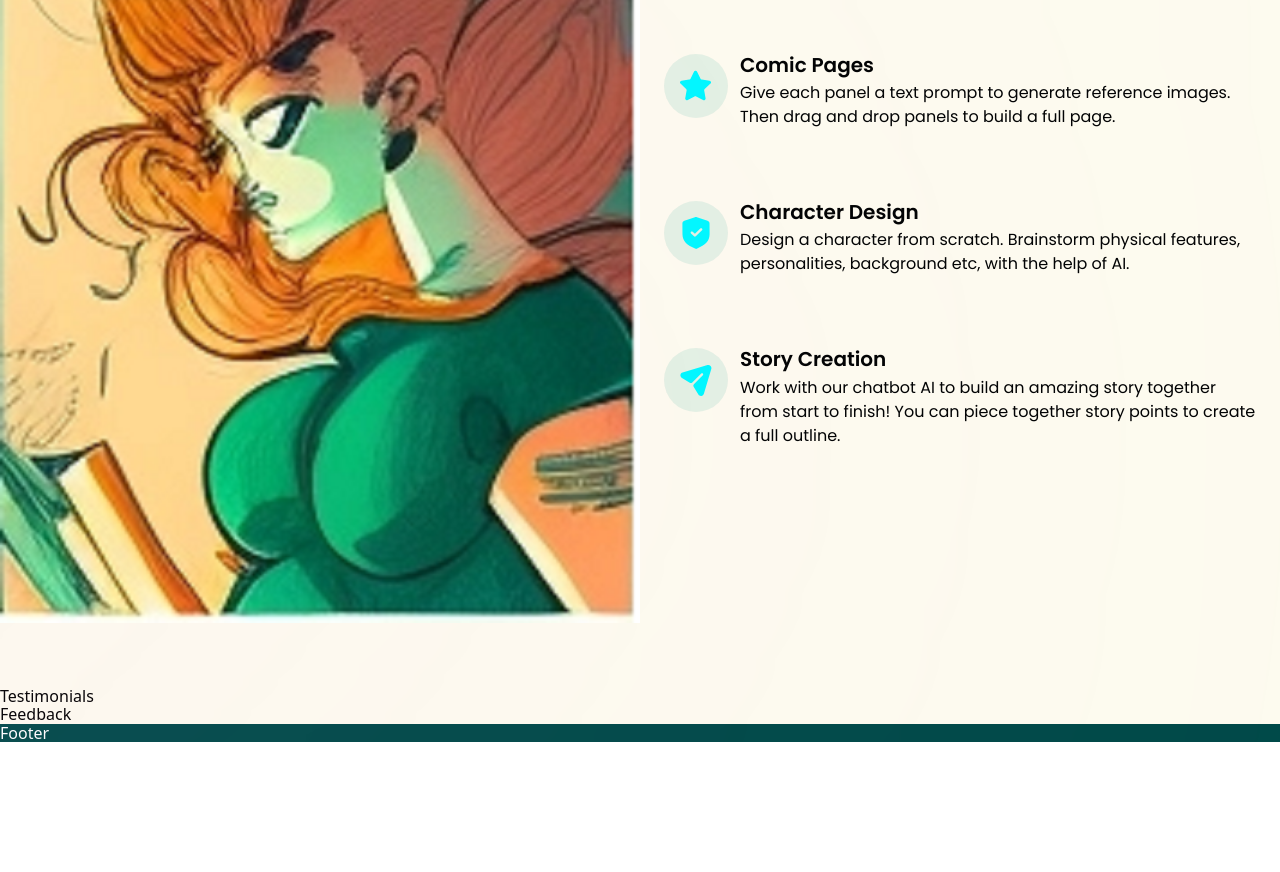
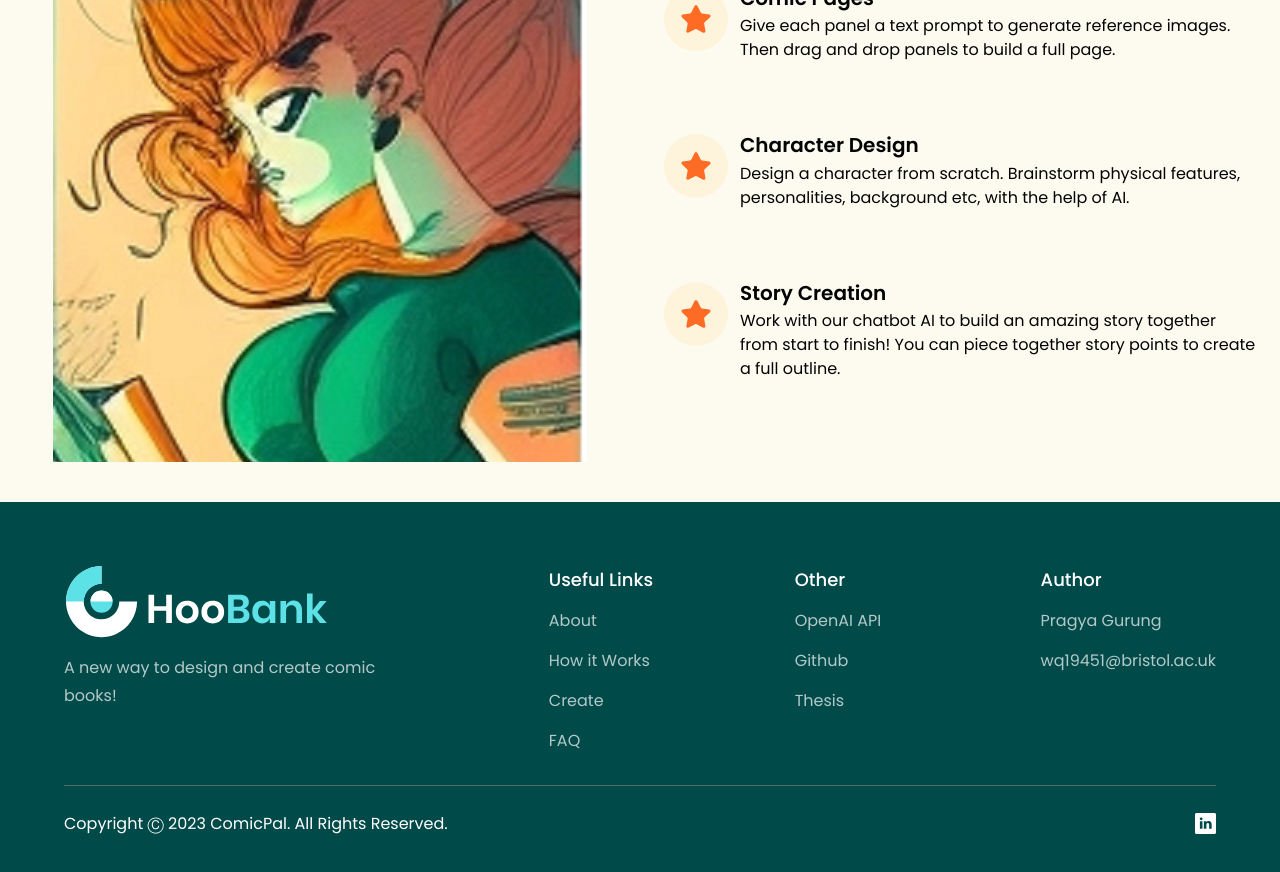
Before and after one commit to KaliKaloo/ComicPal, a React (Vite) app in the folder frontend-site/: page / in a window 1280 px wide. Shown: the part 1400-2272 px from the top of the page. Before the commit the page ends 2142 px from the top, so only its background shows below. Built offline with nearby package versions, Linux system fonts and the light colour scheme.

Commit message:
added footer

```diff
--- a/frontend-site/src/assets/style.jsx
+++ b/frontend-site/src/assets/style.jsx
@@ -10,7 +10,7 @@ const styles = {
     flexStart: "flex justify-center items-start",
 
     paddingX: "sm:px-16 px-10",
-    paddingY: "sm:pt-4 sm:pb-16 py-6",
+    paddingY: "sm:pt-16 sm:pb-16 py-6",
     padding: "sm:px-16 px-6 sm:py-12 py-4",
 
     marginX: "sm:mx-16 mx-6",
--- a/frontend-site/src/components/Footer.jsx
+++ b/frontend-site/src/components/Footer.jsx
@@ -1,11 +1,75 @@
-import React from 'react'
+import React from "react";
+import styles from "../assets/style";
+import { logo } from "../assetsTemp";
+import { footerLinks, socialMedia } from "../constants";
 
 function Footer() {
   return (
-    <div className='bg-primaryGreen text-white'>
-      Footer
+    <div className={`bg-primaryGreen ${styles.paddingX} ${styles.flexCenter}`}>
+      <div className={`${styles.boxWidth}`}>
+      <section className={`${styles.flexCenter} ${styles.paddingY} flex-col`}>
+        <div className={`${styles.flexStart} md:flex-row flex-col mb-8 w-full`}>
+          <div className="flex-[1] flex flex-col justify-start mr-10">
+            <img
+              src={logo}
+              alt="hoobank"
+              className="w-[266px] h-[72.14px] object-contain"
+            />
+            <p className={`${styles.paragraph} mt-4 max-w-[312px]`}>
+              A new way to design and create comic books!
+            </p>
+          </div>
+
+          <div className="flex-[1.5] w-full flex flex-row justify-between flex-wrap md:mt-0 mt-10">
+            {footerLinks.map((footerlink) => (
+              <div
+                key={footerlink.title}
+                className={`flex flex-col ss:my-0 my-4 min-w-[150px]`}
+              >
+                <h4 className="font-poppins font-medium text-[18px] leading-[27px] text-white">
+                  {footerlink.title}
+                </h4>
+                <ul className="list-none mt-4">
+                  {footerlink.links.map((link, index) => (
+                    <li
+                      key={link.name}
+                      className={`font-poppins font-normal text-[16px] leading-[24px] text-dimWhite hover:text-secondary cursor-pointer ${
+                        index !== footerlink.links.length - 1 ? "mb-4" : "mb-0"
+                      }`}
+                    >
+                      <a href={`${link.link}`}>{link.name}</a>
+
+                    </li>
+                  ))}
+                </ul>
+              </div>
+            ))}
+          </div>
+        </div>
+
+        <div className="w-full flex justify-between items-center md:flex-row flex-col pt-6 border-t-[1px] border-t-[#4e706b]">
+          <p className="font-poppins font-normal text-center text-[16px] leading-[27px] text-white">
+            Copyright Ⓒ 2023 ComicPal. All Rights Reserved.
+          </p>
+
+          <div className="flex flex-row md:mt-0 mt-6">
+            {socialMedia.map((social, index) => (
+              <img
+                key={social.id}
+                src={social.icon}
+                alt={social.id}
+                className={`w-[21px] h-[21px] object-contain cursor-pointer ${
+                  index !== socialMedia.length - 1 ? "mr-6" : "mr-0"
+                }`}
+                onClick={() => window.open(social.link)}
+              />
+            ))}
+          </div>
+        </div>
+      </section>
+      </div>
     </div>
-  )
+  );
 }
 
-export default Footer
+export default Footer;
--- a/frontend-site/src/components/Navbar.jsx
+++ b/frontend-site/src/components/Navbar.jsx
@@ -75,7 +75,7 @@ export default function Navbar() {
                   {/* Profile dropdown */}
                   <Menu as="div" className="relative ml-3">
                     <div>
-                      <Menu.Button className="rounded-full bg-gray-800 p-1 text-gray-400 hover:text-white focus:outline-none focus:ring-2 focus:ring-white focus:ring-offset-2 focus:ring-offset-gray-800">
+                      <Menu.Button className="rounded-full bg-lightGreen bg-opacity-20 p-1 text-gray-400 hover:text-white focus:outline-none focus:ring-2 focus:ring-lightGreen focus:ring-offset-2 focus:ring-offset-mediumGreen">
                         <span className="sr-only">Open help menu</span>
                         <BellIcon className="h-6 w-6" aria-hidden="true" />
                       </Menu.Button>
--- a/frontend-site/src/constants/index.js
+++ b/frontend-site/src/constants/index.js
@@ -16,14 +16,14 @@ export const features = [
   },
   {
     id: "feature-2",
-    icon: shield,
+    icon: star,
     title: "Character Design",
     content:
       "Design a character from scratch. Brainstorm physical features, personalities, background etc, with the help of AI.",
   },
   {
     id: "feature-3",
-    icon: send,
+    icon: star,
     title: "Story Creation",
     content:
       "Work with our chatbot AI to build an amazing story together from start to finish! You can piece together story points to create a full outline.",
@@ -80,83 +80,56 @@ export const footerLinks = [
     title: "Useful Links",
     links: [
       {
-        name: "Content",
-        link: "https://www.hoobank.com/content/",
+        name: "About",
+        link: "/about",
       },
       {
         name: "How it Works",
-        link: "https://www.hoobank.com/how-it-works/",
+        link: "#",
       },
       {
         name: "Create",
-        link: "https://www.hoobank.com/create/",
+        link: "/playground",
       },
       {
-        name: "Explore",
-        link: "https://www.hoobank.com/explore/",
-      },
-      {
-        name: "Terms & Services",
-        link: "https://www.hoobank.com/terms-and-services/",
+        name: "FAQ",
+        link: "#",
       },
     ],
   },
   {
-    title: "Community",
+    title: "Other",
     links: [
       {
-        name: "Help Center",
-        link: "https://www.hoobank.com/help-center/",
+        name: "OpenAI API",
+        link: "https://openai.com/api/",
       },
       {
-        name: "Partners",
-        link: "https://www.hoobank.com/partners/",
+        name: "Github",
+        link: "https://github.com/KaliKaloo/AI-Tool-For-Comics",
       },
       {
-        name: "Suggestions",
-        link: "https://www.hoobank.com/suggestions/",
-      },
-      {
-        name: "Blog",
-        link: "https://www.hoobank.com/blog/",
-      },
-      {
-        name: "Newsletters",
-        link: "https://www.hoobank.com/newsletters/",
+        name: "Thesis",
+        link: "#",
       },
     ],
   },
   {
-    title: "Partner",
+    title: "Author",
     links: [
       {
-        name: "Our Partner",
-        link: "https://www.hoobank.com/our-partner/",
+        name: "Pragya Gurung",
+        link: "https://www.linkedin.com/in/pragya-gurung/",
       },
       {
-        name: "Become a Partner",
-        link: "https://www.hoobank.com/become-a-partner/",
+        name: "wq19451@bristol.ac.uk",
+        link: "mailto:wq19451@bristol.ac.uk",
       },
     ],
   },
 ];
 
 export const socialMedia = [
-  {
-    id: "social-media-1",
-    icon: instagram,
-    link: "https://www.instagram.com/",
-  },
-  {
-    id: "social-media-2",
-    icon: facebook,
-    link: "https://www.facebook.com/",
-  },
-  {
-    id: "social-media-3",
-    icon: twitter,
-    link: "https://www.twitter.com/",
-  },
   {
     id: "social-media-4",
     icon: linkedin,
--- a/frontend-site/src/pages/Overview/Feedback.jsx
+++ /dev/null
@@ -1,9 +0,0 @@
-import React from 'react'
-
-function Feedback() {
-  return (
-    <div>Feedback</div>
-  )
-}
-
-export default Feedback
--- a/frontend-site/src/pages/Overview/HeroSection.jsx
+++ b/frontend-site/src/pages/Overview/HeroSection.jsx
@@ -8,7 +8,7 @@ function HeroSection() {
     <section id="home" className={`flex lg:flex-row flex-col ${styles.paddingY} space-x-10`}>
 
       <div className={`flex-1 flex ${styles.flexCenter} lg:my-0 my-10 relative mx-2`}>
-        <img src={heroImg} alt="hero-img" className=" w-[80%] h-[80%] lg:w-[100%] lg:h-[100%]  relative z-[5]" />
+        <img src={heroImg} alt="hero-img" className=" w-[80%] h-[80%] lg:w-[90%] lg:h-[90%]  relative z-[5]" />
       </div>
 
       <div className={`flex-1 ${styles.flexStart} flex-col xl:px-0 sm:px-10 px-6`}>
@@ -39,9 +39,6 @@ function HeroSection() {
 
       </div>
 
-      <div className={`ss:hidden ${styles.flexCenter}`}>
-        {/* <GetStarted /> */}
-      </div>
     </section>
   );
 }
--- a/frontend-site/src/pages/Overview/HowToUse.jsx
+++ b/frontend-site/src/pages/Overview/HowToUse.jsx
@@ -1,6 +1,5 @@
-import { apple, bill, google } from "../../assetsTemp"
-import styles, {layout} from "../../assets/style"
-import overviewImg3 from "../../assets/overviewImg3.png"
+import styles, { layout } from "../../assets/style";
+import overviewImg3 from "../../assets/overviewImg3.png";
 import { features } from "../../constants";
 
 function FeatureCard({ icon, title, content, index }) {
@@ -29,14 +28,15 @@ function FeatureCard({ icon, title, content, index }) {
 
 function HowToUse() {
   return (
-    <section id="howtouse" className={`${layout.sectionReverse} sm:pb-16`}>
-    <div className={layout.sectionImgReverse}>
-      <img src={overviewImg3} alt="billing" className="w-[100%] h-[100%] relative z-[5] object-cover" />
+    <section id="howToUse" className={`${layout.sectionReverse} py-10 `}>
+      {/* <div className="w-[100px]" /> */}
 
-      {/* gradient start */}
-      <div className="absolute z-[3] -left-1/2 top-0 w-[50%] h-[50%] rounded-full white__gradient" />
-      <div className="absolute z-[0] w-[50%] h-[50%] -left-1/2 bottom-0 rounded-full pink__gradient" />
-      {/* gradient end */}
+      <div className={`${layout.sectionImgReverse}`}>
+        <img
+          src={overviewImg3}
+          alt="billing"
+          className="h-full relative object-cover"
+        />
       </div>
 
       {/* <div className={layout.sectionInfo}>
@@ -58,7 +58,7 @@ function HowToUse() {
         ))}
       </div>
     </section>
-  )
+  );
 }
 
-export default HowToUse
+export default HowToUse;
--- a/frontend-site/src/pages/Overview/Info.jsx
+++ b/frontend-site/src/pages/Overview/Info.jsx
@@ -7,10 +7,10 @@ import SecondaryButton from "../../components/ui/SecondaryButton";
 function Info() {
   return (
     // <div className="flex flex-row">
-    <div className="grid xl:grid-cols-2 gap-0">
+    <div className="grid xl:grid-cols-2 gap-0 relative">
       <section className={layout.sectionReverse}>
           <div className={layout.sectionImgReverse}>
-            <img src={overviewImg1} alt="overview img 1" className="object-cover w-[100%] h-[100%] relative z-[5]"/>
+            <img src={overviewImg1} alt="overview img 1 " className="object-cover w-[100%] h-[100%] relative z-[5]"/>
           </div>
 
           <div className={`${layout.sectionInfo} pl-4 pr-16 mt-10`}>
--- a/frontend-site/src/pages/Overview/OverviewPage.jsx
+++ b/frontend-site/src/pages/Overview/OverviewPage.jsx
@@ -1,7 +1,7 @@
 import React from "react";
 import MainLayout from "../../layout/MainLayout";
 import styles from "../../assets/style";
-import {HeroSection, Info, HowToUse, GetStarted, Testimonials, Feedback,} from ".";
+import {HeroSection, Info, HowToUse, } from ".";
 
 const OverviewPage = () => {
   return (
@@ -16,8 +16,6 @@ const OverviewPage = () => {
         <div className={`${styles.boxWidth2}`}>
           <Info/>
           <HowToUse/>
-          <Testimonials/>
-          <Feedback/>
         </div>
       </div>
     </MainLayout>
--- a/frontend-site/src/pages/Overview/Testimonials.jsx
+++ /dev/null
@@ -1,9 +0,0 @@
-import React from 'react'
-
-function Testimonials() {
-  return (
-    <div>Testimonials</div>
-  )
-}
-
-export default Testimonials
--- a/frontend-site/src/pages/Overview/index.js
+++ b/frontend-site/src/pages/Overview/index.js
@@ -2,14 +2,10 @@ import HeroSection from "./HeroSection";
 import Info from "./Info";
 import HowToUse from "./HowToUse";
 import GetStarted from "./GetStarted";
-import Testimonials from "./Testimonials";
-import Feedback from "./Feedback";
 
 export {
     HeroSection,
     Info,
     HowToUse,
     GetStarted,
-    Testimonials,
-    Feedback,
 };
--- a/frontend-site/tailwind.config.cjs
+++ b/frontend-site/tailwind.config.cjs
@@ -11,7 +11,7 @@ module.exports = {
         lightGreen: '#008E77',
         secondary:'#FD6B25',
         dimWhite: "rgba(255, 255, 255, 0.7)",
-        dimBlue: "rgba(9, 151, 124, 0.1)",
+        dimBlue: "rgba(254, 216, 142, 0.2)",
       },
       fontFamily: {
         poppins: ["Poppins", "sans-serif"],
```
Also changed, not shown: frontend-site/src/assets/overviewImg3.png, frontend-site/src/assetsTemp/Star.svg. Lines whose indentation alone changed are shown as unchanged.
